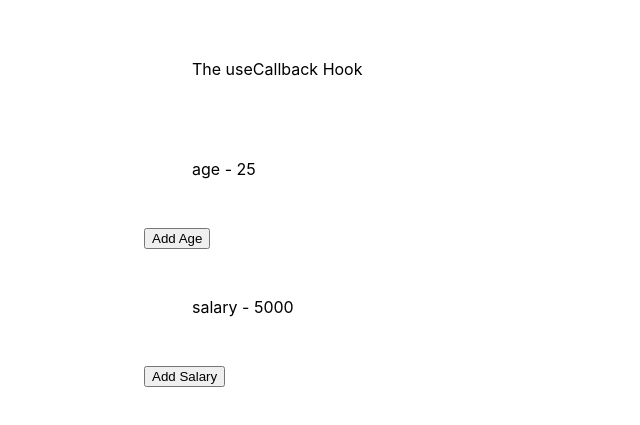
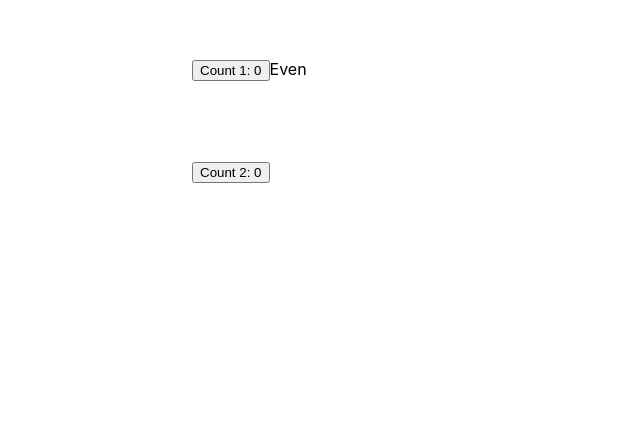
Before and after one commit to ramzizelfani/react-hooks, a React (Create React App) app: page / in a window 1280 px wide. Shown: the part 133-558 px from the top of the page, without its empty margins (0-640 px from the left). Built offline with nearby package versions, Linux system fonts and the light colour scheme.

Commit message:
the useMemo hook

```diff
--- a/src/App.js
+++ b/src/App.js
@@ -1,9 +1,9 @@
 import './App.css';
-import ParentComponent from './components/ParentComponent'
+import Counter from './components/Counter';
 function App() {
   return (
     <div className='App'>
-      <ParentComponent />
+      <Counter />
     </div>
   );
 }
--- a/src/components/Button.js
+++ /dev/null
@@ -1,8 +0,0 @@
-import React from 'react'
-
-export default React.memo(function Button({handleClick, children}) {
-  console.log(`Rendering Button - ${children}`)
-  return (
-    <button onClick={handleClick}>Add {children}</button>
-  )
-})
--- a/src/components/Count.js
+++ /dev/null
@@ -1,10 +0,0 @@
-import React from 'react'
-
-export default React.memo(function Count({text, count}) {
-  console.log(`Rendering - ${text}`)
-  return (
-    <div>
-      {text} - {count}
-    </div>
-  )
-})
--- /dev/null
+++ b/src/components/Counter.js
@@ -0,0 +1,35 @@
+import React, {useMemo, useState} from 'react'
+
+/**
+ * useMemo hook is used for performance optimization (as well as useCallback hook)
+ * in this special example, we will apply useMemo hook to tell react not to recompute isEven function which introduces some delay when unnecessary (i.e: changing the counterTwo state)
+ * P.S: When you need to cach a function use the "useCallback" hook
+ * P.S2: Whrn you need to cach the result of a function use the "useMemo" hook
+ */
+export default function Counter() {
+  const [counterOne, setCounterOne] = useState(0)
+  const [counterTwo, setCounterTwo] = useState(0)
+  const incrementOne = () => {
+    setCounterOne(counterOne + 1)
+  }
+  const incrementTwo = () => {
+    setCounterTwo(counterTwo + 1)
+  }
+  const isEven = useMemo(() => {
+    // introduce some delay
+    let i =0
+    while(i<2000000000) i++
+    return counterOne % 2 === 0
+  }, [counterOne])
+  return (
+    <div>
+      <div>
+        <button onClick={incrementOne}>Count 1: {counterOne}</button>
+        <span>{isEven ? 'Even' : 'Odd'}</span>
+      </div>
+      <div>
+        <button onClick={incrementTwo}>Count 2: {counterTwo}</button>
+      </div>
+    </div>
+  )
+}
--- a/src/components/ParentComponent.js
+++ /dev/null
@@ -1,20 +0,0 @@
-import React, {useState, useCallback} from 'react'
-import Title from './Title'
-import Count from './Count'
-import Button from './Button'
-
-export default function ParentComponent() {
-  const [age, setAge] = useState(25)
-  const [salary, setSalary] = useState(5000)
-  const ageClick = useCallback(() => setAge(age + 1), [age])
-  const salaryClick = useCallback(() => setSalary(salary + 100), [salary])
-  return (
-    <div>
-      <Title />
-      <Count text='age' count= {age} />
-      <Button handleClick = {ageClick} children = 'Age' />
-      <Count text='salary' count= {salary} />
-      <Button handleClick = {salaryClick} children = 'Salary' />
-    </div>
-  )
-}
--- a/src/components/Title.js
+++ /dev/null
@@ -1,11 +0,0 @@
-import React from 'react'
-
-export default React.memo(function Title() {
-  console.log('Rendering Title Component')
-
-  return (
-    <div>
-      The useCallback Hook
-    </div>
-  )
-})
```
Also changed, not shown: 1 other file (tests, documents, lock files or other folders).
